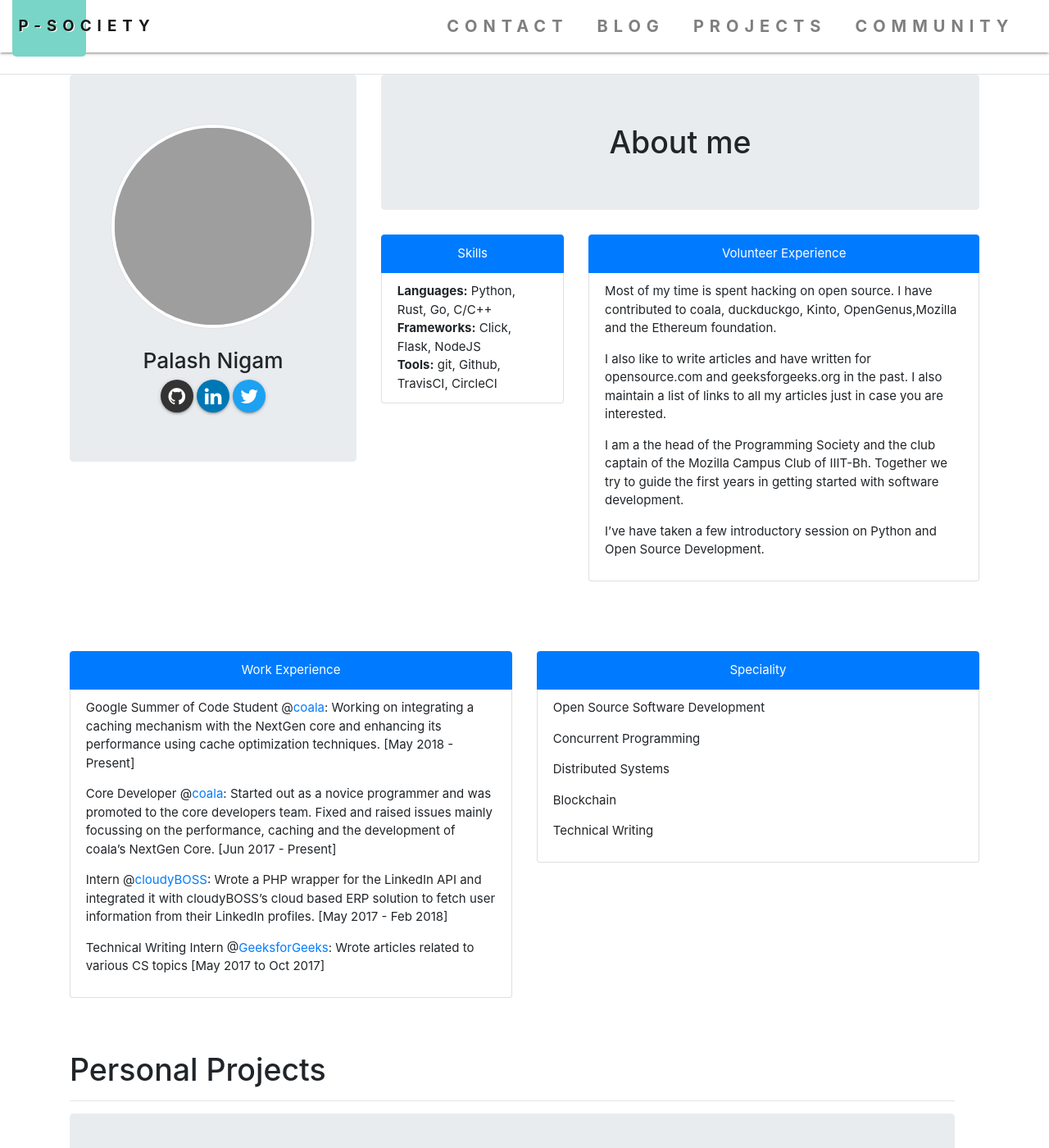
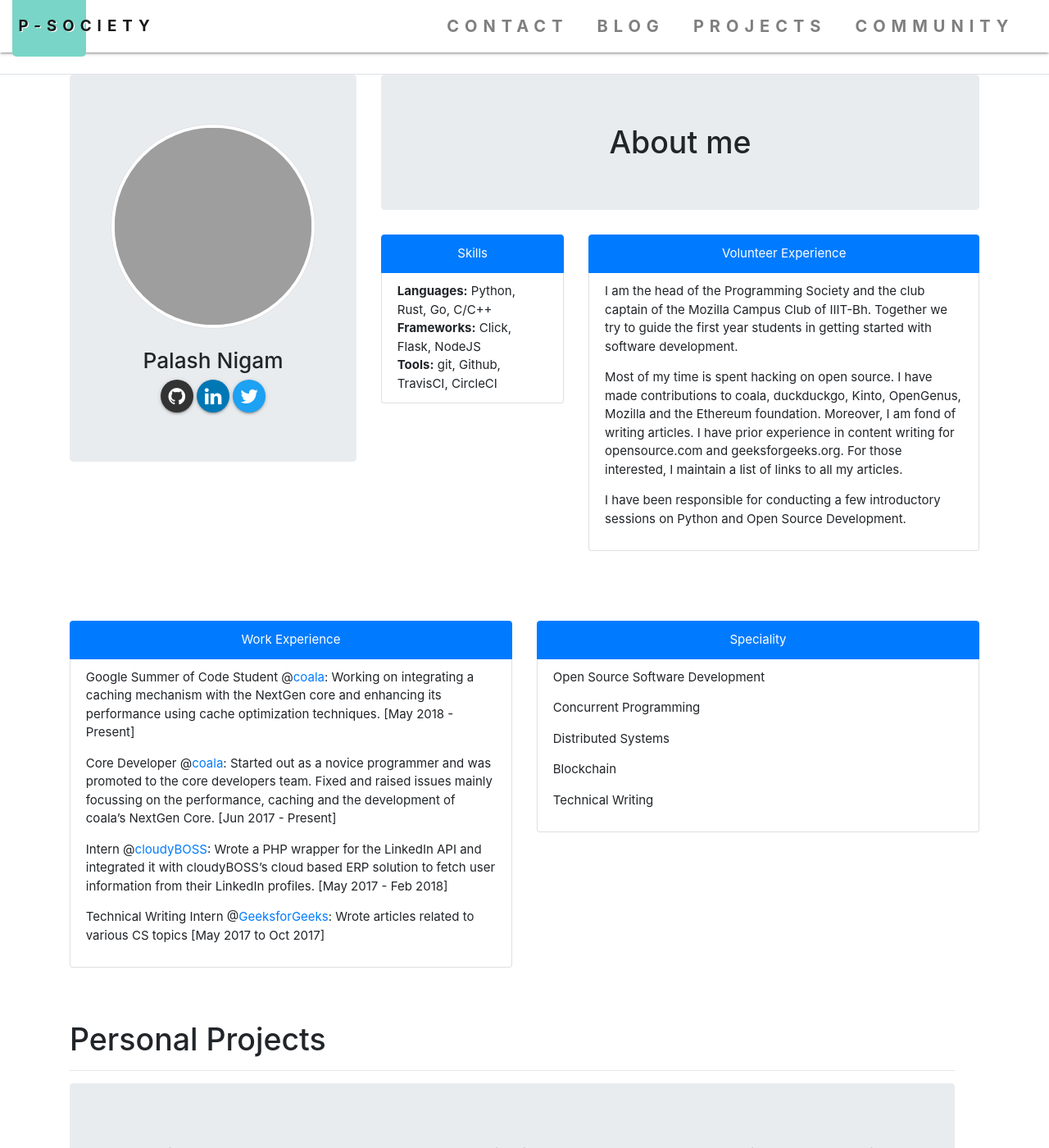
Before and after one commit to p-society/p-society.github.io, a Jekyll site: the page built from _contributors-app/palash25.md, in a window 1280 px wide and 1400 px high. Shown: the whole window at 82% size. Built offline with Jekyll 4.4.1, drawn with Linux system fonts in a browser that asks for light colours; nearby versions of some CDN libraries; emoji names are drawn with the system emoji font; some of the changed text lies outside the part shown; grey boxes are pictures that could not be loaded.

Commit message:
Edited contents in Palash Nigam's profile

```diff
--- a/_contributors-app/palash25.md
+++ b/_contributors-app/palash25.md
@@ -36,11 +36,11 @@
 project:
 - |
     - [GIG](https://github.com/palash25/GIG): Stands for **G**it**I**gnore **G**enerator. CLI
-     tool to generate `.gitignore` files for a project written in any language or framework (support for more than a 100 languages/frameworks as far as I remember)
+     tool to generate `.gitignore` files for a project written in any language or framework (support for more than a 100 languages/frameworks to the best of my knowledge)
 - |
 
    - [GitterPy](https://github.com/palash25/-WIP-GitterPy): A CLI client to interact with the
-     Gitter API. Currently it can post/fetch messages to/from rooms. More functionality to be added.
+     Gitter API. Currently it can post/fetch messages to/from rooms. More functionalities will be added.
 
 - |
    - [Go Fuck Yourself](https://github.com/palash25/go-fuck-yourself): A go package to
@@ -50,11 +50,9 @@
      written using Requests and BeautifulSoup.
 
 volunteer_experience: |
- - Most of my time is spent hacking on open source. I have contributed to coala, duckduckgo, Kinto, OpenGenus,Mozilla and the Ethereum foundation.
+ - I am the head of the Programming Society and the club captain of the Mozilla Campus Club of IIIT-Bh. Together we try to guide the first year students in getting started with software development.
 
- - I also like to write articles and have written for opensource.com and geeksforgeeks.org in the past. I also maintain a list of links to all my articles just in case you are interested.
+ - Most of my time is spent hacking on open source. I have made contributions to coala, duckduckgo, Kinto, OpenGenus, Mozilla and the Ethereum foundation. Moreover, I am fond of writing articles. I have prior experience in content writing for opensource.com and geeksforgeeks.org. For those interested, I maintain a list of links to all my articles.
 
- - I am a the head of the Programming Society and the club captain of the Mozilla Campus Club of IIIT-Bh. Together we try to guide the first years in getting started with software development.
-
- - I've have taken a few introductory session on Python and Open Source Development.
+ - I have been responsible for conducting a few introductory sessions on Python and Open Source Development.
 ---
```
Also changed, not shown: Gemfile.lock, 1 other file.
